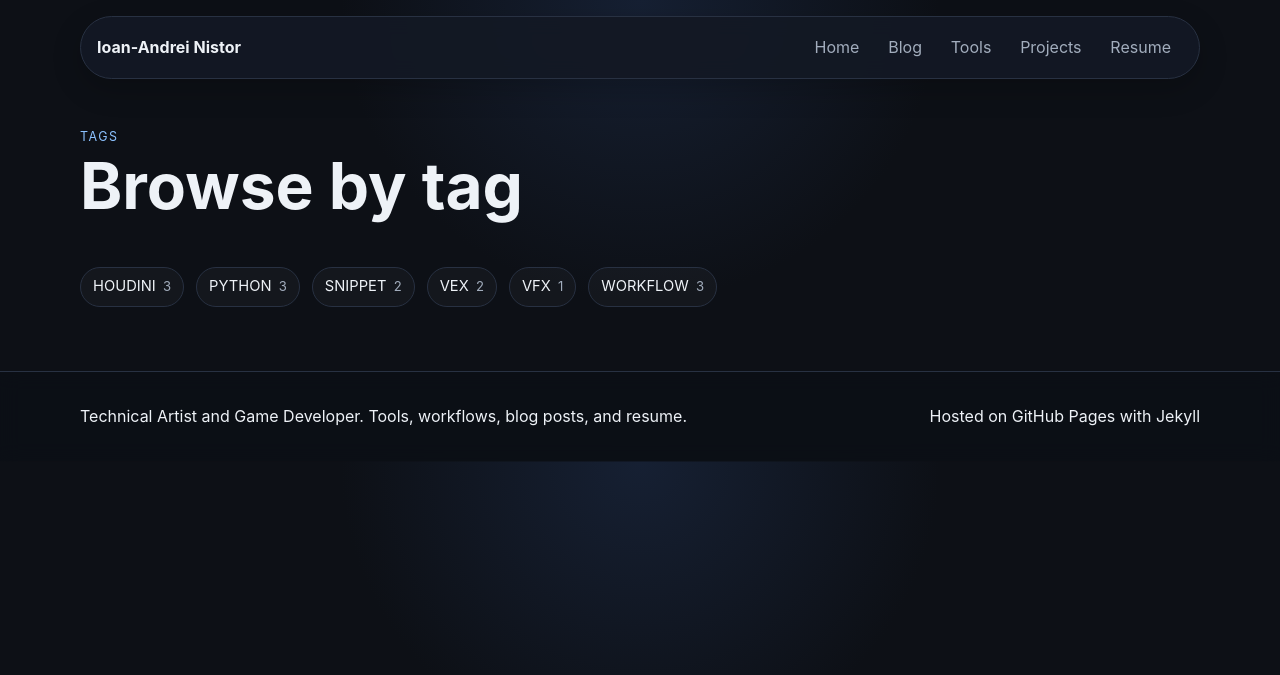
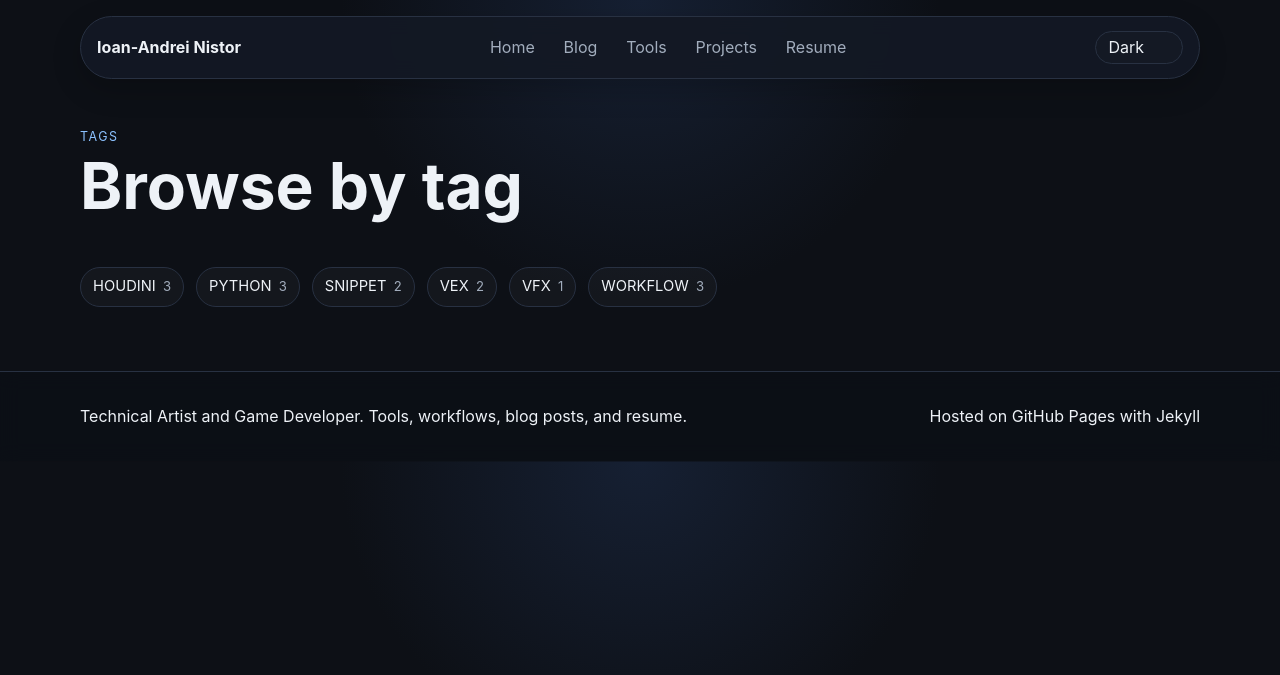
Before and after one commit to ianistor/ian_mywebsite, a Jekyll site: the page built from tags/index.md, in a window 1280 px wide. Shown: the top 675 px of the page. Built offline with Jekyll 4.4.1, drawn with Linux system fonts in a browser that asks for light colours; nearby versions of some CDN libraries.

Commit message:
Add dark/white theme selector in header

```diff
--- a/_layouts/default.html
+++ b/_layouts/default.html
@@ -21,6 +21,13 @@
             <a href="{{ item.url | relative_url }}"{% if page.url == item.url %} class="active"{% endif %}>{{ item.title }}</a>
           {% endfor %}
         </nav>
+        <div class="theme-control">
+          <label class="sr-only" for="theme-select">Theme</label>
+          <select id="theme-select" aria-label="Theme">
+            <option value="midnight">Dark</option>
+            <option value="paper">White</option>
+          </select>
+        </div>
       </div>
     </div>
   </header>
--- a/assets/css/style.css
+++ b/assets/css/style.css
@@ -226,9 +226,41 @@ a:hover {
 
 .nav-toggle,
 .header-controls,
-.header-search,
+.header-search {
+  display: none;
+}
+
 .theme-control {
-  display: none;
+  display: flex;
+  align-items: center;
+}
+
+.theme-control select {
+  appearance: none;
+  border: 1px solid var(--line);
+  background: var(--panel);
+  color: var(--text);
+  border-radius: 999px;
+  padding: 0.35rem 1.85rem 0.35rem 0.75rem;
+  font: inherit;
+  line-height: 1.2;
+  cursor: pointer;
+}
+
+.theme-control select:focus-visible {
+  outline: 2px solid var(--accent);
+  outline-offset: 2px;
+}
+
+.sr-only {
+  position: absolute;
+  width: 1px;
+  height: 1px;
+  padding: 0;
+  margin: -1px;
+  overflow: hidden;
+  clip: rect(0, 0, 0, 0);
+  border: 0;
 }
 
 .hero,
```
Also changed, not shown: other parts of _layouts/default.html (+1 -1 lines).
